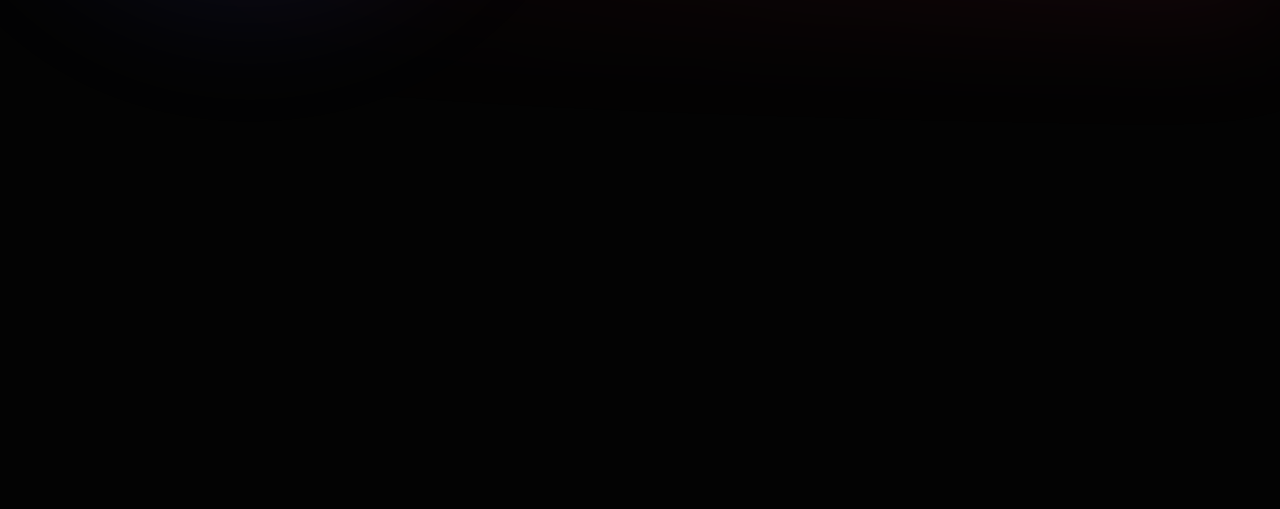
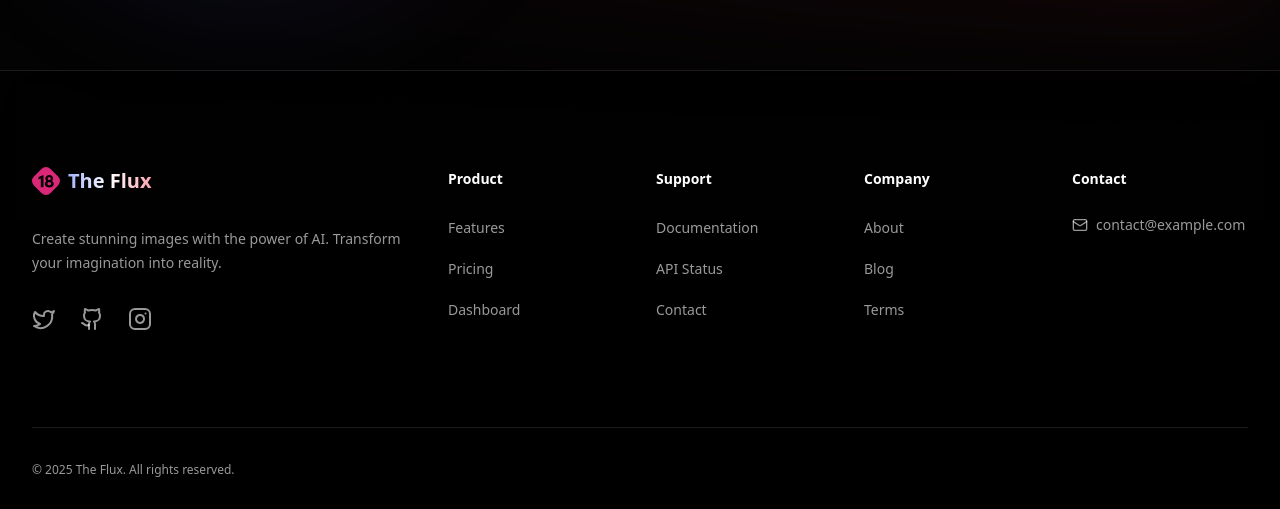
Before and after one commit to thelonewolf123/the-flux, a Next.js app in the folder frontend/: page /dashboard in a window 1280 px wide. Shown: the part 794-1303 px from the top of the page. Before the commit the page ends 864 px from the top, so only its background shows below. Built offline with nearby package versions, Linux system fonts and the light colour scheme.

Commit message:
Add Footer component and integrate it into the layout; adjust Navbar import path

```diff
--- a/frontend/src/app/layout.tsx
+++ b/frontend/src/app/layout.tsx
@@ -3,7 +3,9 @@
 
 import { Geist, Geist_Mono } from 'next/font/google'
 
-import Navbar from './layout/navbar'
+import Footer from '@/components/layout/footer'
+
+import Navbar from '../components/layout/navbar'
 
 const geistSans = Geist({
     variable: '--font-geist-sans',
@@ -31,6 +33,7 @@
                 className={`${geistSans.variable} ${geistMono.variable} antialiased bg-[#030303]`}
             >
                 <Navbar>{children}</Navbar>
+                <Footer />
             </body>
         </html>
     )
--- /dev/null
+++ b/frontend/src/components/layout/footer.tsx
@@ -0,0 +1,177 @@
+import { Github, Instagram, Mail, Twitter } from 'lucide-react'
+import Image from 'next/image'
+import Link from 'next/link'
+
+const navigation = {
+    product: [
+        { name: 'Features', href: '#features' },
+        { name: 'Pricing', href: '#pricing' },
+        { name: 'Dashboard', href: '/dashboard' }
+    ],
+    support: [
+        { name: 'Documentation', href: '#' },
+        { name: 'API Status', href: '#' },
+        { name: 'Contact', href: '#' }
+    ],
+    company: [
+        { name: 'About', href: '#' },
+        { name: 'Blog', href: '#' },
+        { name: 'Terms', href: '#' }
+    ],
+    social: [
+        {
+            name: 'Twitter',
+            href: '#',
+            icon: Twitter
+        },
+        {
+            name: 'GitHub',
+            href: '#',
+            icon: Github
+        },
+        {
+            name: 'Instagram',
+            href: '#',
+            icon: Instagram
+        }
+    ]
+}
+
+const Footer = () => {
+    return (
+        <footer className="relative mt-auto">
+            {/* Gradient Overlay */}
+            <div className="absolute inset-0 bg-gradient-to-b from-transparent via-black/50 to-black pointer-events-none" />
+
+            {/* Content */}
+            <div className="relative border-t border-white/10 bg-black/30 backdrop-blur-xl">
+                <div className="mx-auto max-w-7xl px-6 pb-8 pt-16 sm:pt-24 lg:px-8">
+                    <div className="xl:grid xl:grid-cols-3 xl:gap-8">
+                        {/* Brand Section */}
+                        <div className="space-y-8">
+                            <Link
+                                href="/"
+                                className="flex items-center space-x-2"
+                            >
+                                <Image
+                                    src="/nsfw.svg"
+                                    alt="Logo"
+                                    width={28}
+                                    height={28}
+                                    className="w-7 h-7"
+                                />
+                                <span className="text-xl font-bold bg-clip-text text-transparent bg-gradient-to-r from-indigo-300 via-white to-rose-300">
+                                    The Flux
+                                </span>
+                            </Link>
+                            <p className="text-sm leading-6 text-white/60">
+                                Create stunning images with the power of AI.
+                                Transform your imagination into reality.
+                            </p>
+                            <div className="flex space-x-6">
+                                {navigation.social.map((item) => (
+                                    <Link
+                                        key={item.name}
+                                        href={item.href}
+                                        className="text-white/60 hover:text-white transition-colors"
+                                    >
+                                        <span className="sr-only">
+                                            {item.name}
+                                        </span>
+                                        <item.icon
+                                            className="h-6 w-6"
+                                            aria-hidden="true"
+                                        />
+                                    </Link>
+                                ))}
+                            </div>
+                        </div>
+
+                        {/* Navigation Links */}
+                        <div className="mt-16 grid grid-cols-2 gap-8 xl:col-span-2 xl:mt-0">
+                            <div className="md:grid md:grid-cols-2 md:gap-8">
+                                <div>
+                                    <h3 className="text-sm font-semibold leading-6 text-white">
+                                        Product
+                                    </h3>
+                                    <ul role="list" className="mt-6 space-y-4">
+                                        {navigation.product.map((item) => (
+                                            <li key={item.name}>
+                                                <Link
+                                                    href={item.href}
+                                                    className="text-sm leading-6 text-white/60 hover:text-white transition-colors"
+                                                >
+                                                    {item.name}
+                                                </Link>
+                                            </li>
+                                        ))}
+                                    </ul>
+                                </div>
+                                <div className="mt-10 md:mt-0">
+                                    <h3 className="text-sm font-semibold leading-6 text-white">
+                                        Support
+                                    </h3>
+                                    <ul role="list" className="mt-6 space-y-4">
+                                        {navigation.support.map((item) => (
+                                            <li key={item.name}>
+                                                <Link
+                                                    href={item.href}
+                                                    className="text-sm leading-6 text-white/60 hover:text-white transition-colors"
+                                                >
+                                                    {item.name}
+                                                </Link>
+                                            </li>
+                                        ))}
+                                    </ul>
+                                </div>
+                            </div>
+                            <div className="md:grid md:grid-cols-2 md:gap-8">
+                                <div>
+                                    <h3 className="text-sm font-semibold leading-6 text-white">
+                                        Company
+                                    </h3>
+                                    <ul role="list" className="mt-6 space-y-4">
+                                        {navigation.company.map((item) => (
+                                            <li key={item.name}>
+                                                <Link
+                                                    href={item.href}
+                                                    className="text-sm leading-6 text-white/60 hover:text-white transition-colors"
+                                                >
+                                                    {item.name}
+                                                </Link>
+                                            </li>
+                                        ))}
+                                    </ul>
+                                </div>
+                                <div className="mt-10 md:mt-0">
+                                    <h3 className="text-sm font-semibold leading-6 text-white">
+                                        Contact
+                                    </h3>
+                                    <div className="mt-6 space-y-4">
+                                        <Link
+                                            href="mailto:contact@example.com"
+                                            className="flex items-center text-sm text-white/60 hover:text-white transition-colors"
+                                        >
+                                            <Mail className="mr-2 h-4 w-4" />
+                                            contact@example.com
+                                        </Link>
+                                    </div>
+                                </div>
+                            </div>
+                        </div>
+                    </div>
+
+                    {/* Copyright */}
+                    <div className="mt-16 border-t border-white/10 pt-8 sm:mt-20 lg:mt-24">
+                        <p className="text-xs leading-5 text-white/60">
+                            &copy; {new Date().getFullYear()} The Flux. All
+                            rights reserved.
+                        </p>
+                    </div>
+                </div>
+            </div>
+        </footer>
+    )
+}
+
+export default Footer
```
Also changed, not shown: frontend/src/components/layout/navbar.tsx (renamed from frontend/src/app/layout/navbar.tsx).
